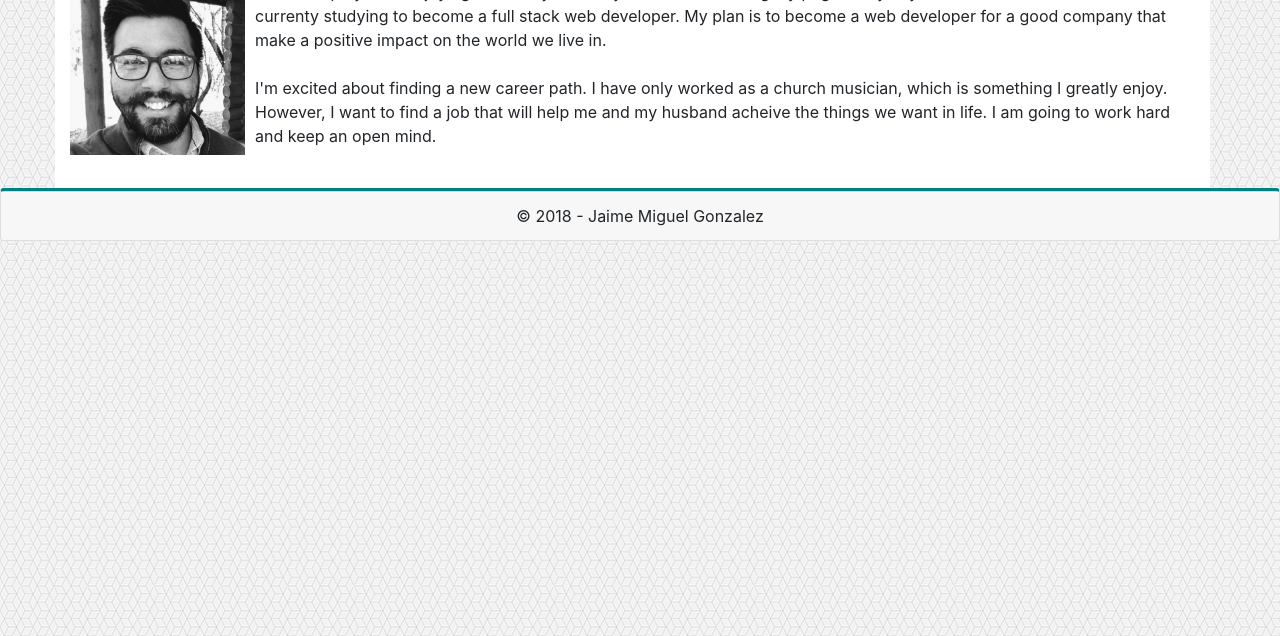
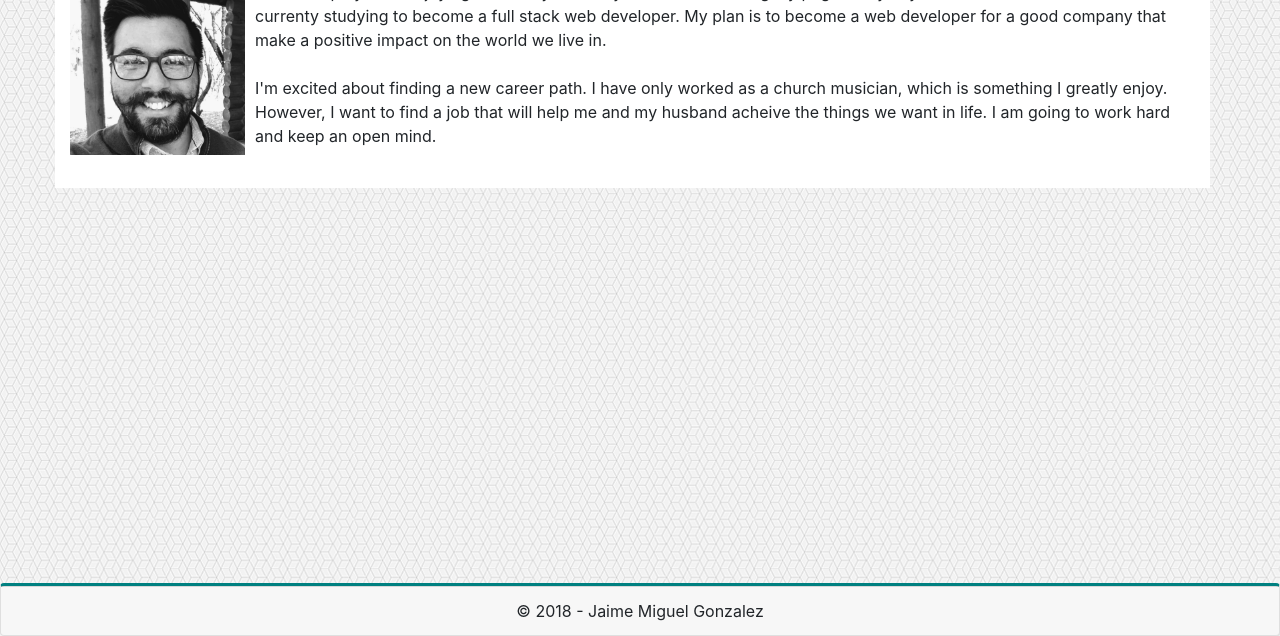
Before and after one commit to CurlyJoe71/Bootstrap-Portfolio, a plain HTML site: page index.html in a window 1280 px wide. Shown: the part 164-800 px from the top of the page. Drawn offline with nearby package versions, Linux system fonts and the light colour scheme.

Commit message:
Final homework files

```diff
--- a/index.html
+++ b/index.html
@@ -66,7 +66,7 @@ console.log(n);
                 </div>
             </div>
         </div>
-        <div class="card text-center position-sticky" style="position: absolute; bottom: 0; width: 100%; border-top: 3px solid teal;">
+        <div class="card text-center" style="position: fixed; bottom: 0; width: 100%; border-top: 3px solid teal;">
             <div class="card-footer">
                 &copy; 2018 - Jaime Miguel Gonzalez
             </div>
```
Also changed, not shown: contact.html (+1 -1 lines), portfolio.html (+1 -1 lines).
